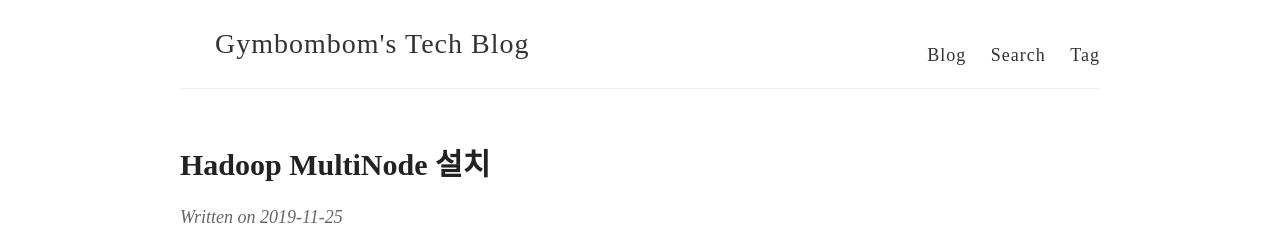
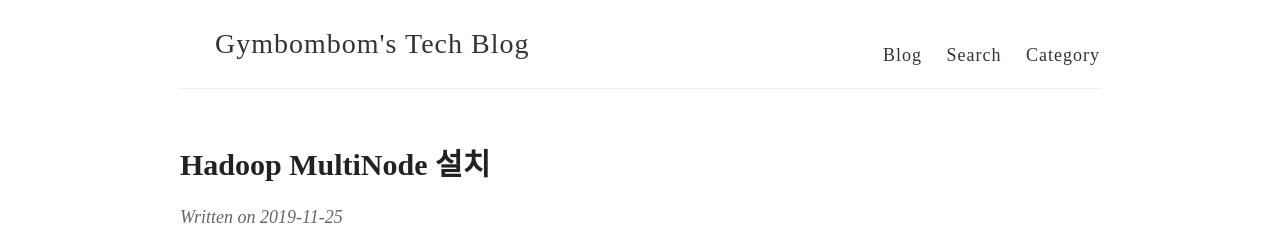
Before and after one commit to jaeheon209/gymbombom.github.io, a Jekyll site: the page built from index.html, in a window 1280 px wide. Shown: the top 238 px of the page. Built offline with Jekyll 4.4.1, drawn with Linux system fonts in a browser that asks for light colours; nearby versions of some CDN libraries; some web fonts are replaced.

Commit message:
Tag -> Category 로 메뉴 이름 변경

```diff
--- a/_config.yml
+++ b/_config.yml
@@ -58,7 +58,7 @@ navigation_header:
   url: /
 - title: Search
   url: /search
-- title: Tag
+- title: Category
   url: /tag
 
 
```
